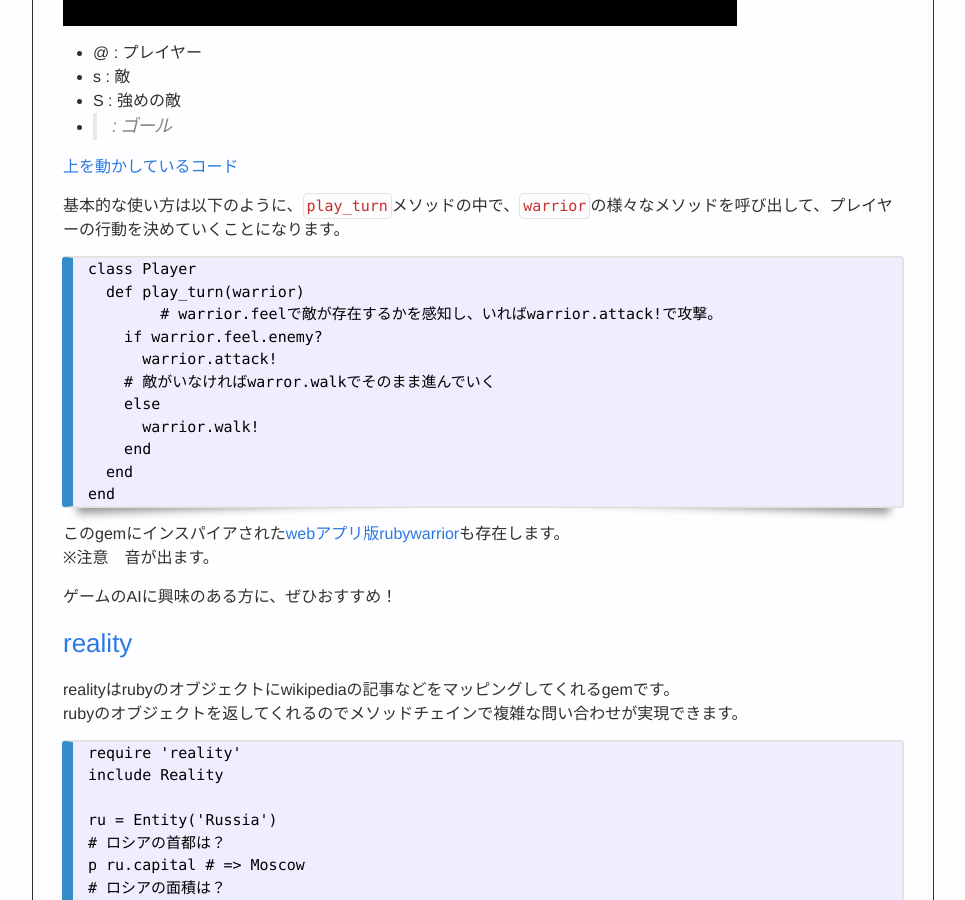
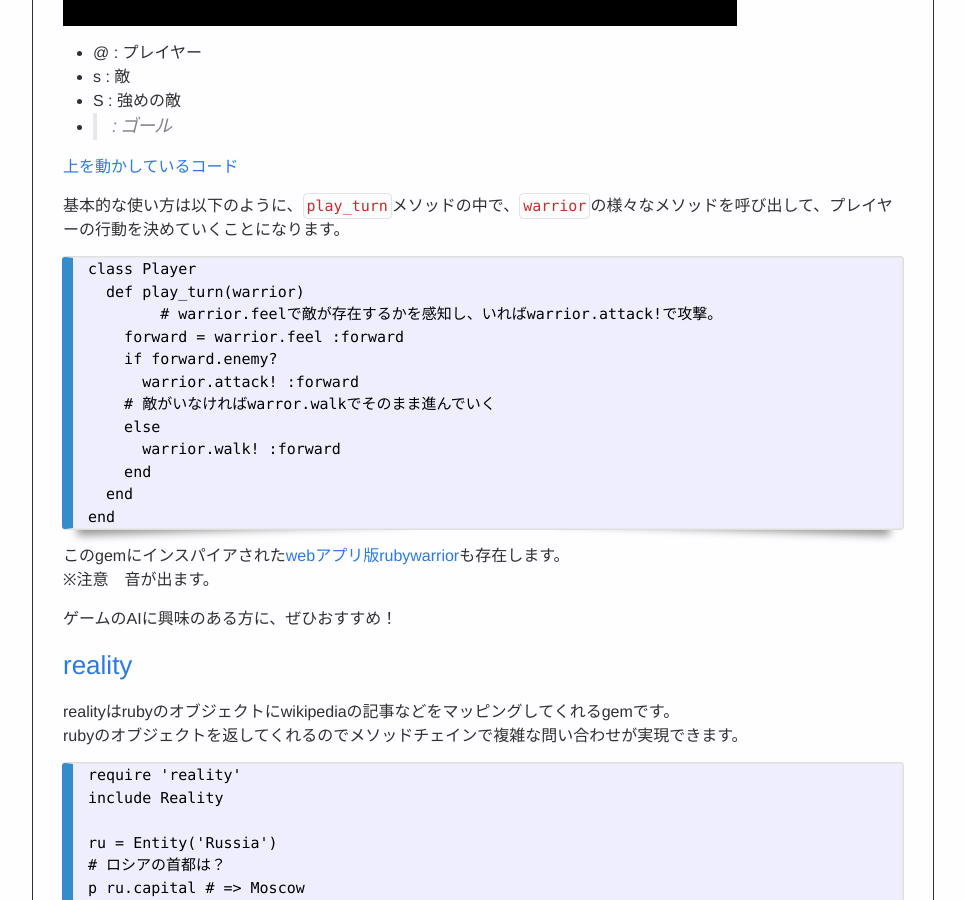
Before and after one commit to sato-s/sato-s.github.io, a Jekyll site: the page built from _posts/2016-12-19-radical-rubygems-for-ruby-novice.md, in a window 1280 px wide and 900 px high, scrolled down 5227 px. Shown: the whole window, without its empty margins (188-1153 px from the left). Built offline with Jekyll 4.4.1, drawn with Linux system fonts in a browser that asks for light colours; nearby versions of some CDN libraries; library files that are not in the unit come from our copies; Markdown is read by kramdown in place of the engine named in the settings; some of the changed text lies outside the part shown.

Commit message:
revision 2 2016-12-19-radical-rubygems-for-ruby-novice.md

```diff
--- a/_posts/2016-12-19-radical-rubygems-for-ruby-novice.md
+++ b/_posts/2016-12-19-radical-rubygems-for-ruby-novice.md
@@ -170,11 +170,12 @@ RPG風の2dのマップ上を歩くAIが作りステージを攻略していくg
 class Player
   def play_turn(warrior)
 		# warrior.feelで敵が存在するかを感知し、いればwarrior.attack!で攻撃。
-    if warrior.feel.enemy?
-      warrior.attack!
+    forward = warrior.feel :forward
+    if forward.enemy?
+      warrior.attack! :forward
     # 敵がいなければwarror.walkでそのまま進んでいく
     else
-      warrior.walk!
+      warrior.walk! :forward
     end
   end
 end
```
Also changed, not shown: other parts of _posts/2016-12-19-radical-rubygems-for-ruby-novice.md (+1 -1 lines).
